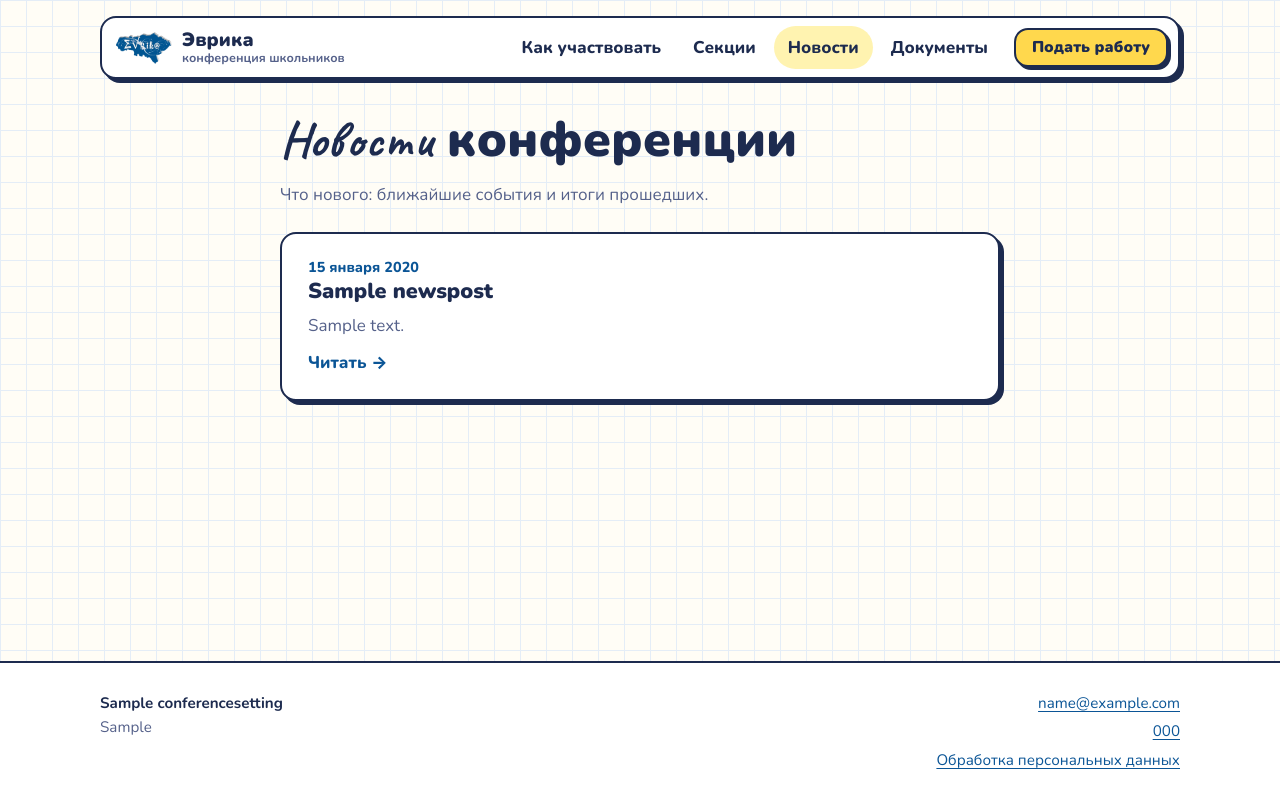
After one commit to kuzmin-lemmi/Eureka, a Django app: page /news/ in a window 1280 px wide. The commit adds this page. Run offline with Django 5.2, Linux system fonts and the light colour scheme; tables that the repository leaves empty hold one stand-in row (values such as "Sample post"); parts of the project's set-up code (start-up, migrations or seed data) failed here and were passed over.

Commit message:
Страницы «Новости» и «Документы» в главном меню
Новости: заголовок, текст, дата публикации (в том числе отложенная),
флаг публикации. Документы: файл, название, пояснение, порядок.
Оба раздела ведутся в админке, права выданы группе «Оргкомитет».
Файлы документов отдаются через view, не через MEDIA_URL.
На телефоне шапка переносит меню на вторую строку.

Co-Authored-By: Claude Sonnet 5.5 <noreply@anthropic.com>

```diff
--- a/conference/models.py
+++ b/conference/models.py
@@ -234,3 +234,64 @@ class Submission(models.Model):
         return " ".join(
             part for part in (self.supervisor_last_name, self.supervisor_first_name, self.supervisor_middle_name) if part
         )
+
+
+class NewsPost(models.Model):
+    title = models.CharField("заголовок", max_length=200)
+    text = models.TextField("текст", help_text="Абзацы разделяйте пустой строкой.")
+    published_at = models.DateTimeField(
+        "дата публикации", default=timezone.now, help_text="Можно поставить дату в будущем: новость появится в этот момент."
+    )
+    is_published = models.BooleanField("опубликована", default=True)
+
+    class Meta:
+        verbose_name = "новость"
+        verbose_name_plural = "новости"
+        ordering = ["-published_at", "-pk"]
+
+    def __str__(self):
+        return self.title
+
+    @classmethod
+    def visible(cls):
+        return cls.objects.filter(is_published=True, published_at__lte=timezone.now())
+
+
+DOCUMENT_EXTENSIONS = ["pdf", "doc", "docx", "odt", "rtf", "xls", "xlsx", "ods", "ppt", "pptx", "zip", "jpg", "jpeg", "png"]
+
+
+def public_document_upload_to(instance, filename):
+    return f"public_documents/{uuid.uuid4().hex}{Path(filename).suffix.lower()}"
+
+
+class Document(models.Model):
+    title = models.CharField("название", max_length=200)
+    description = models.CharField("пояснение", max_length=300, blank=True)
+    file = models.FileField(
+        "файл", upload_to=public_document_upload_to, validators=[FileExtensionValidator(DOCUMENT_EXTENSIONS)]
+    )
+    order = models.PositiveSmallIntegerField("порядок", default=0)
+    is_published = models.BooleanField("показывать на сайте", default=True)
+    uploaded_at = models.DateTimeField("загружен", auto_now_add=True)
+
+    class Meta:
+        verbose_name = "документ"
+        verbose_name_plural = "документы"
+        ordering = ["order", "-uploaded_at"]
+
+    def __str__(self):
+        return self.title
+
+    @property
+    def extension(self):
+        return Path(self.file.name).suffix.lstrip(".").upper()
+
+    @property
+    def size_display(self):
+        try:
+            size = self.file.size
+        except OSError:
+            return ""
+        if size < 1024 * 1024:
+            return f"{max(1, round(size / 1024))} КБ"
+        return f"{size / 1024 / 1024:.1f}".replace(".", ",") + " МБ"
--- a/conference/static/conference/style.css
+++ b/conference/static/conference/style.css
@@ -105,7 +105,7 @@ p { text-wrap: pretty; }
 .logo__text small { font-size: .78rem; font-weight: 700; color: var(--muted); }
 .nav { display: flex; gap: 4px; align-items: center; font-weight: 800; }
 .nav__link { padding: 8px 14px; border-radius: 999px; color: var(--ink); text-decoration: none; }
-.nav__link:hover { background: var(--tint-yellow); color: var(--ink); }
+.nav__link:hover, .nav__link[aria-current="page"] { background: var(--tint-yellow); color: var(--ink); }
 .nav .btn { margin-left: 8px; }
 
 .site-footer { margin-top: 72px; padding: 28px 0; background: #fff; border-top: var(--border); font-size: .95rem; }
@@ -358,7 +358,11 @@ fieldset.card > legend + * { clear: both; }
   body { font-size: 16px; }
   .container { padding: 0 16px; }
   .site-header { padding-top: 10px; }
-  .nav__link, .logo__text small { display: none; }
+  .nav__link--anchor, .logo__text small { display: none; }
+  .site-header__inner { flex-wrap: wrap; justify-content: center; row-gap: 8px; }
+  .nav { flex-wrap: wrap; justify-content: center; }
+  .nav__link { padding: 8px 10px; }
+  .nav .btn { margin-left: 4px; }
   .logo img { width: 48px; }
   .grid--2, .grid--3 { grid-template-columns: 1fr; }
   .grid--name { grid-template-columns: minmax(0, 1fr) 90px; }
@@ -379,3 +383,30 @@ fieldset.card > legend + * { clear: both; }
   .status__dot { animation: none; }
   .btn, .progress__bar span { transition: none; }
 }
+
+/* --- Новости и документы --- */
+.news { display: flex; flex-direction: column; gap: 18px; margin-top: 8px; }
+.news__item { display: block; padding: 22px 26px; color: var(--ink); text-decoration: none; transition: transform .08s, box-shadow .08s; }
+.news__item:hover { color: var(--ink); transform: translate(-1px, -1px); box-shadow: 5px 5px 0 var(--ink); }
+.news__date { margin: 0 0 6px; color: var(--blue); font-size: .9rem; font-weight: 800; }
+.news__item h2 { margin: 0 0 8px; font-size: 1.35rem; }
+.news__item p { margin: 0; color: var(--muted); }
+.news__item p.news__date { color: var(--blue); }
+.news__more { display: inline-block; margin-top: 10px; color: var(--blue); font-weight: 800; }
+.article { padding: 28px 32px; }
+.article h1 { margin-bottom: 8px; }
+.article__body p { margin: 0 0 1em; }
+.article__body p:last-child { margin-bottom: 0; }
+.back-link { display: inline-block; margin-bottom: 16px; font-weight: 800; }
+
+.docs { display: flex; flex-direction: column; gap: 14px; margin: 8px 0 0; padding: 0; list-style: none; }
+.docs li { display: flex; align-items: center; gap: 16px; padding: 16px 20px; background: #fff; border: var(--border); border-radius: 14px; box-shadow: 3px 3px 0 var(--ink); }
+.docs__ext { display: grid; place-items: center; flex: none; width: 52px; height: 52px; border: 2px solid var(--ink); border-radius: 12px; background: var(--tint-blue); font-size: .8rem; font-weight: 900; }
+.docs__text { flex: 1; min-width: 0; font-weight: 800; }
+.docs__text small { display: block; color: var(--muted); font-weight: 600; font-size: .92rem; }
+.empty { padding: 28px; text-align: center; color: var(--muted); font-weight: 700; }
+@media (max-width: 560px) {
+  .docs li { flex-wrap: wrap; }
+  .docs .btn { width: 100%; }
+  .article, .news__item { padding: 18px; }
+}
--- a/conference/templates/conference/base.html
+++ b/conference/templates/conference/base.html
@@ -21,8 +21,10 @@
           <span class="logo__text"><b>Эврика</b><small>конференция школьников</small></span>
         </a>
         <nav class="nav" aria-label="Основное меню">
-          <a class="nav__link" href="{% url 'conference:home' %}#how">Как участвовать</a>
-          <a class="nav__link" href="{% url 'conference:home' %}#sections">Секции</a>
+          <a class="nav__link nav__link--anchor" href="{% url 'conference:home' %}#how">Как участвовать</a>
+          <a class="nav__link nav__link--anchor" href="{% url 'conference:home' %}#sections">Секции</a>
+          <a class="nav__link" href="{% url 'conference:news' %}"{% if request.resolver_match.url_name in 'news,news_detail' %} aria-current="page"{% endif %}>Новости</a>
+          <a class="nav__link" href="{% url 'conference:documents' %}"{% if request.resolver_match.url_name == 'documents' %} aria-current="page"{% endif %}>Документы</a>
           {% if request.resolver_match.url_name != "submit" %}
             <a class="btn btn--sm" href="{% url 'conference:submit' %}">Подать работу</a>
           {% endif %}
--- /dev/null
+++ b/conference/templates/conference/news_list.html
@@ -0,0 +1,29 @@
+{% extends "conference/base.html" %}
+
+{% block title %}Новости — {{ conf.title }}{% endblock %}
+
+{% block content %}
+<section class="page">
+  <div class="container container--narrow">
+    <div class="page-head">
+      <h1><span class="hand">Новости</span> конференции</h1>
+      <p class="muted">Что нового: ближайшие события и итоги прошедших.</p>
+    </div>
+
+    {% if posts %}
+      <div class="news">
+        {% for post in posts %}
+          <a class="card news__item" href="{% url 'conference:news_detail' post.pk %}">
+            <p class="news__date">{{ post.published_at|date:"j E Y" }}</p>
+            <h2>{{ post.title }}</h2>
+            <p>{{ post.text|truncatewords:30 }}</p>
+            <span class="news__more">Читать →</span>
+          </a>
+        {% endfor %}
+      </div>
+    {% else %}
+      <div class="card empty">Новостей пока нет. Загляните позже.</div>
+    {% endif %}
+  </div>
+</section>
+{% endblock %}
--- a/conference/urls.py
+++ b/conference/urls.py
@@ -9,6 +9,10 @@ urlpatterns = [
     path("submit/", views.submit, name="submit"),
     path("thanks/", views.thanks, name="thanks"),
     path("privacy/", views.privacy, name="privacy"),
+    path("news/", views.news_list, name="news"),
+    path("news/<int:pk>/", views.news_detail, name="news_detail"),
+    path("documents/", views.documents, name="documents"),
+    path("files/document/<int:pk>/", views.download_document, name="download_document"),
     path("files/blank/<slug:kind>/", views.blank, name="blank"),
     path("files/submission/<int:pk>/", views.download_submission, name="download_submission"),
     path("files/submission/<int:pk>/<slug:kind>/", views.download_submission, name="download_submission_file"),
--- a/conference/views.py
+++ b/conference/views.py
@@ -6,7 +6,7 @@ from django.shortcuts import get_object_or_404, redirect, render
 from django.views.decorators.http import require_http_methods
 
 from .forms import REPEAT_FIELDS, SectionFull, SubmissionForm
-from .models import ConferenceSettings, Section, Submission
+from .models import ConferenceSettings, Document, NewsPost, Section, Submission
 
 THANKS_SESSION_KEY = "conference_thanks"
 REPEAT_SESSION_KEY = "conference_repeat"
@@ -94,3 +94,25 @@ def download_submission(request, pk, kind="work"):
     else:
         filename = f"{submission.pk:04d}_{submission.last_name}_{original}"
     return FileResponse(file.open("rb"), as_attachment=True, filename=filename)
+
+
+def news_list(request):
+    return render(request, "conference/news_list.html", {"posts": NewsPost.visible()})
+
+
+def news_detail(request, pk):
+    post = get_object_or_404(NewsPost.visible(), pk=pk)
+    return render(request, "conference/news_detail.html", {"post": post})
+
+
+def documents(request):
+    return render(request, "conference/documents.html", {"documents": Document.objects.filter(is_published=True)})
+
+
+def download_document(request, pk):
+    """Опубликованные документы открыты всем; файлы не раздаются через MEDIA_URL напрямую."""
+    document = get_object_or_404(Document, pk=pk, is_published=True)
+    if not document.file or not document.file.storage.exists(document.file.name):
+        raise Http404("Файл не найден")
+    filename = f"{document.title}{Path(document.file.name).suffix}"
+    return FileResponse(document.file.open("rb"), as_attachment=True, filename=filename)
```
Also changed, not shown: conference/admin.py (+16 -1 lines), conference/apps.py (+8 -0 lines), conference/templates/conference/documents.html (added, +28 -0 lines), conference/templates/conference/news_detail.html (added, +16 -0 lines), conference/tests.py (+45 -1 lines), conference/migrations/0005_news_documents.py (added).
